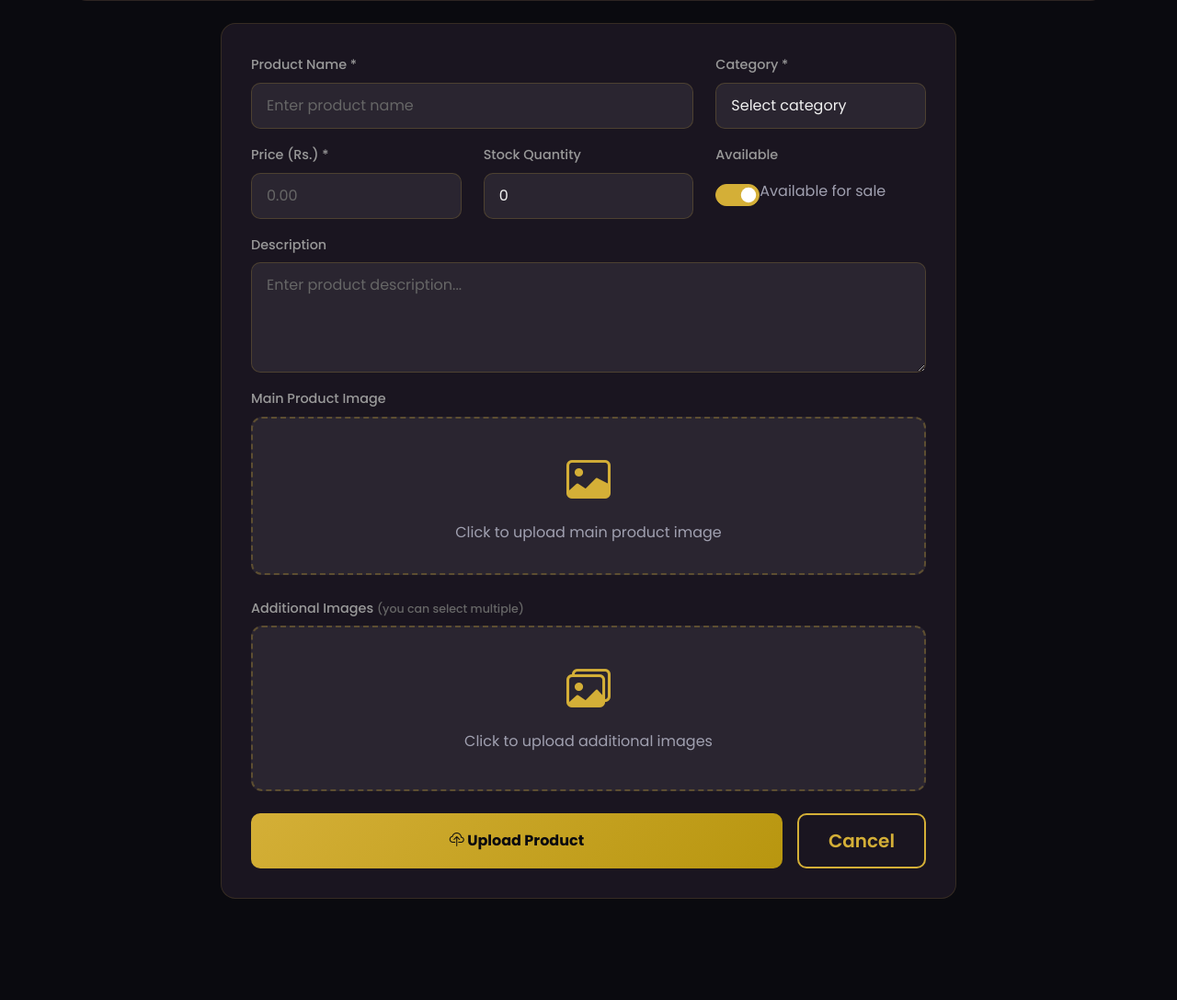
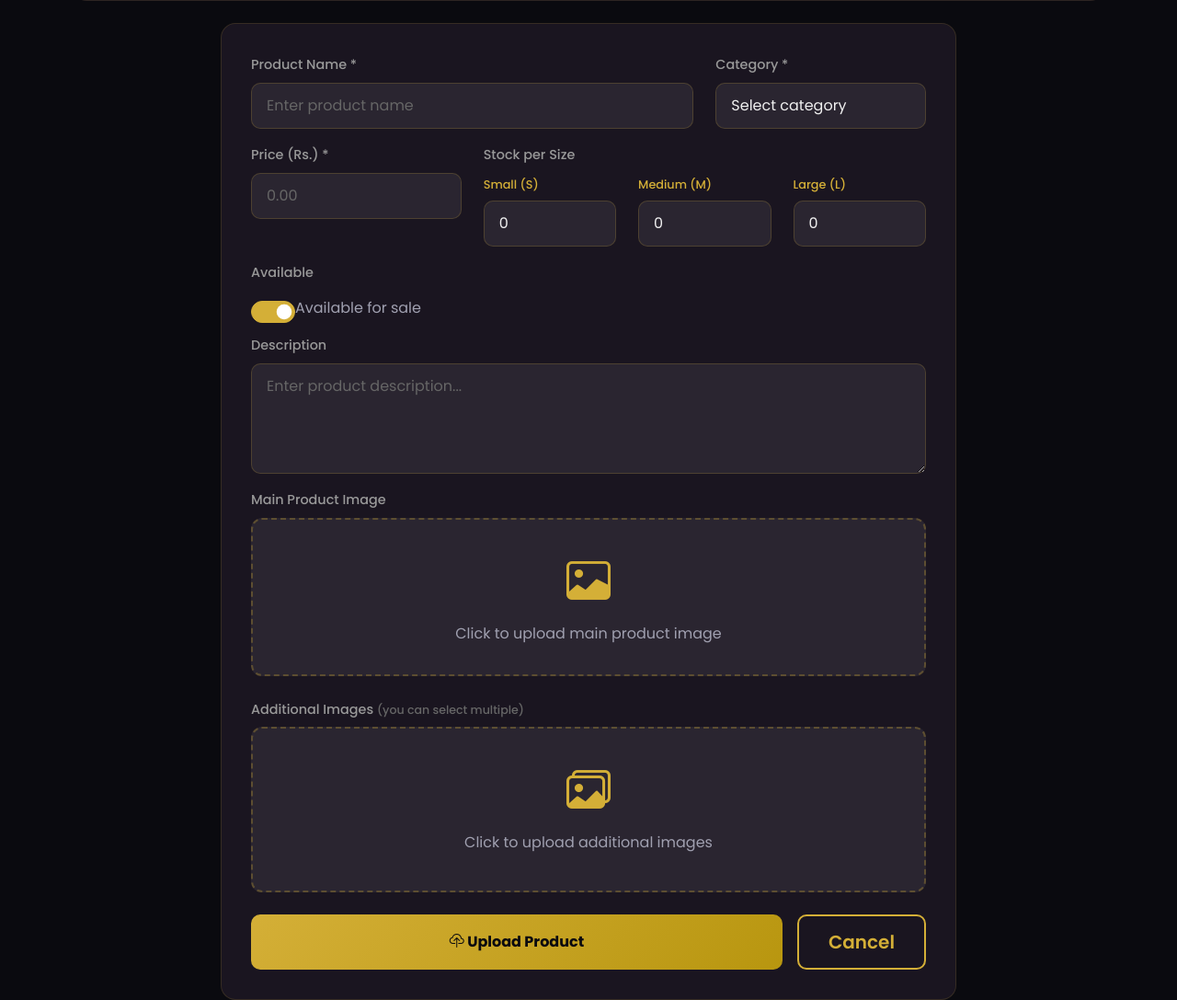
Before and after one commit to smadadali4-create/Bin_Saeed, a Django app: page /admin/add-product/ in a window 1280 px wide. Shown: the part 346-1433 px from the top of the page at 92% size. Before the commit the page ends 1323 px from the top, so only its background shows below. Run offline with Django 5.2, Linux system fonts and the light colour scheme; the visitor is signed in with stand-in values (Sample User, id 1); data that the repository does not hold is empty; some libraries are stand-ins or nearby versions.

Commit message:
Add ProductSize model for per-size stock tracking across add/edit/listing/cart/checkout

```diff
--- a/products/admin_views.py
+++ b/products/admin_views.py
@@ -2,7 +2,7 @@ from django.shortcuts import render, redirect
 from django.contrib.admin.views.decorators import staff_member_required
 from django.contrib import messages
 from django.utils.text import slugify
-from .models import Category, Product, ProductImage
+from .models import Category, Product, ProductImage, ProductSize
 
 
 @staff_member_required
@@ -24,11 +24,14 @@ def add_product(request):
         name = request.POST.get('name')
         category_id = request.POST.get('category')
         price = request.POST.get('price')
-        stock = request.POST.get('stock')
         description = request.POST.get('description')
         image = request.FILES.get('image')
         images = request.FILES.getlist('images')
         available = request.POST.get('available') == 'on'
+        stock_s = int(request.POST.get('stock_s', 0))
+        stock_m = int(request.POST.get('stock_m', 0))
+        stock_l = int(request.POST.get('stock_l', 0))
+        total_stock = stock_s + stock_m + stock_l
 
         if not name:
             messages.error(request, 'Product name is required.')
@@ -49,11 +52,15 @@ def add_product(request):
                 slug=slug,
                 category_id=category_id,
                 price=price,
-                stock=int(stock) if stock else 0,
+                stock=total_stock,
                 description=description or '',
                 image=image,
                 available=available,
             )
+
+            ProductSize.objects.create(product=product, size='S', stock=stock_s)
+            ProductSize.objects.create(product=product, size='M', stock=stock_m)
+            ProductSize.objects.create(product=product, size='L', stock=stock_l)
 
             for img in images:
                 ProductImage.objects.create(product=product, image=img)
--- a/products/templates/products/admin_add_product.html
+++ b/products/templates/products/admin_add_product.html
@@ -127,13 +127,28 @@
                             <input type="number" name="price" class="form-control" placeholder="0.00" step="0.01" min="0" required>
                         </div>
                     </div>
-                    <div class="col-md-4">
+                    <div class="col-md-8">
                         <div class="mb-3">
-                            <label class="form-label">Stock Quantity</label>
-                            <input type="number" name="stock" class="form-control" placeholder="0" min="0" value="0">
+                            <label class="form-label">Stock per Size</label>
+                            <div class="row">
+                                <div class="col-4">
+                                    <label class="form-label" style="font-size:0.8rem;color:#D4AF37;">Small (S)</label>
+                                    <input type="number" name="stock_s" class="form-control" placeholder="0" min="0" value="0">
+                                </div>
+                                <div class="col-4">
+                                    <label class="form-label" style="font-size:0.8rem;color:#D4AF37;">Medium (M)</label>
+                                    <input type="number" name="stock_m" class="form-control" placeholder="0" min="0" value="0">
+                                </div>
+                                <div class="col-4">
+                                    <label class="form-label" style="font-size:0.8rem;color:#D4AF37;">Large (L)</label>
+                                    <input type="number" name="stock_l" class="form-control" placeholder="0" min="0" value="0">
+                                </div>
+                            </div>
                         </div>
                     </div>
-                    <div class="col-md-4">
+                </div>
+                <div class="row">
+                    <div class="col-md-12">
                         <div class="mb-3">
                             <label class="form-label">Available</label>
                             <div class="form-check form-switch mt-2">
@@ -142,7 +157,6 @@
                             </div>
                         </div>
                     </div>
-
                 </div>
 
                 <div class="mb-3">
--- a/products/views.py
+++ b/products/views.py
@@ -31,7 +31,9 @@ def product_list(request):
 def product_detail(request, slug):
     product = get_object_or_404(Product, slug=slug, available=True)
     related_products = Product.objects.filter(category=product.category, available=True).exclude(id=product.id)[:4]
+    size_stock = {s.size: s.stock for s in product.sizes.all()}
     return render(request, 'products/product_detail.html', {
         'product': product,
         'related_products': related_products,
+        'size_stock': size_stock,
     })
```
Also changed, not shown: cart/views.py (+19 -11 lines), core/templates/core/index.html (+7 -5 lines), orders/views.py (+8 -2 lines), products/admin.py (+8 -2 lines), products/models.py (+19 -0 lines), products/templates/products/product_detail.html (+17 -6 lines), products/templates/products/product_list.html (+7 -5 lines), products/migrations/0005_productsize.py (added).
